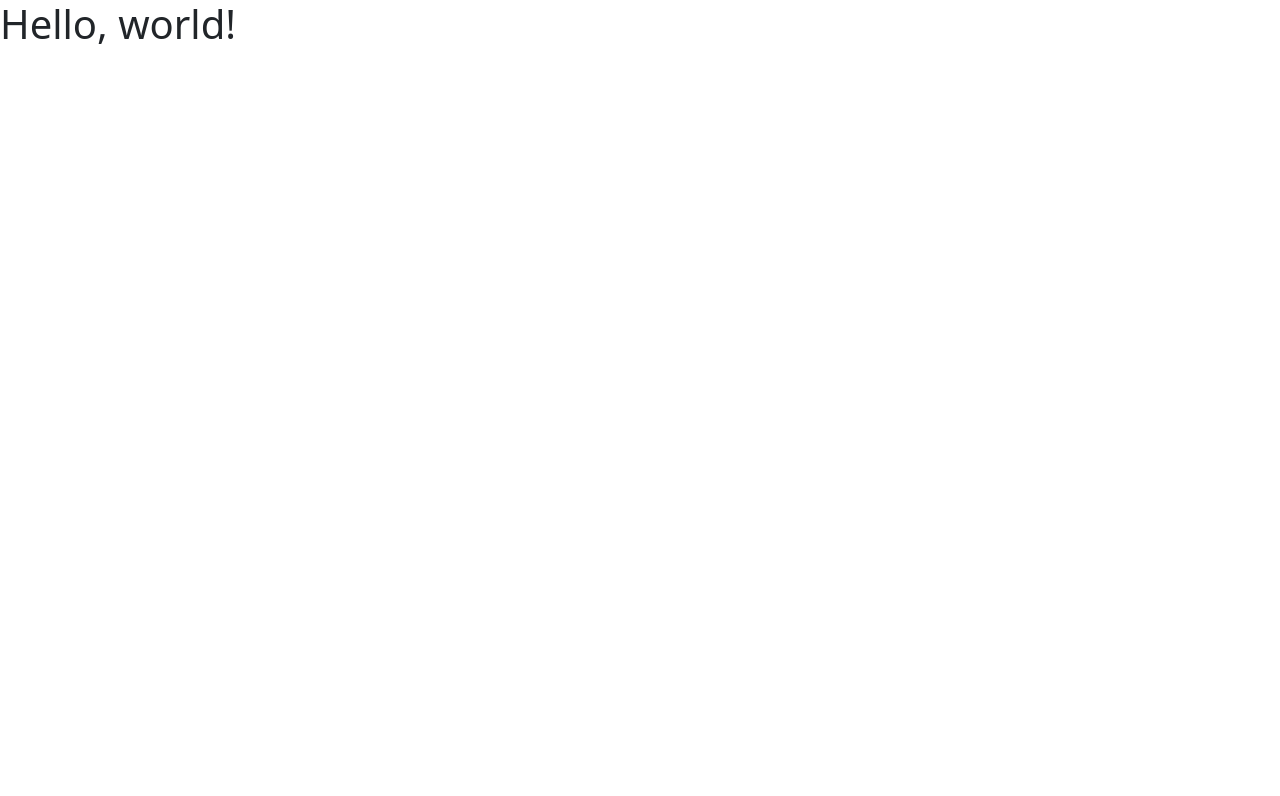
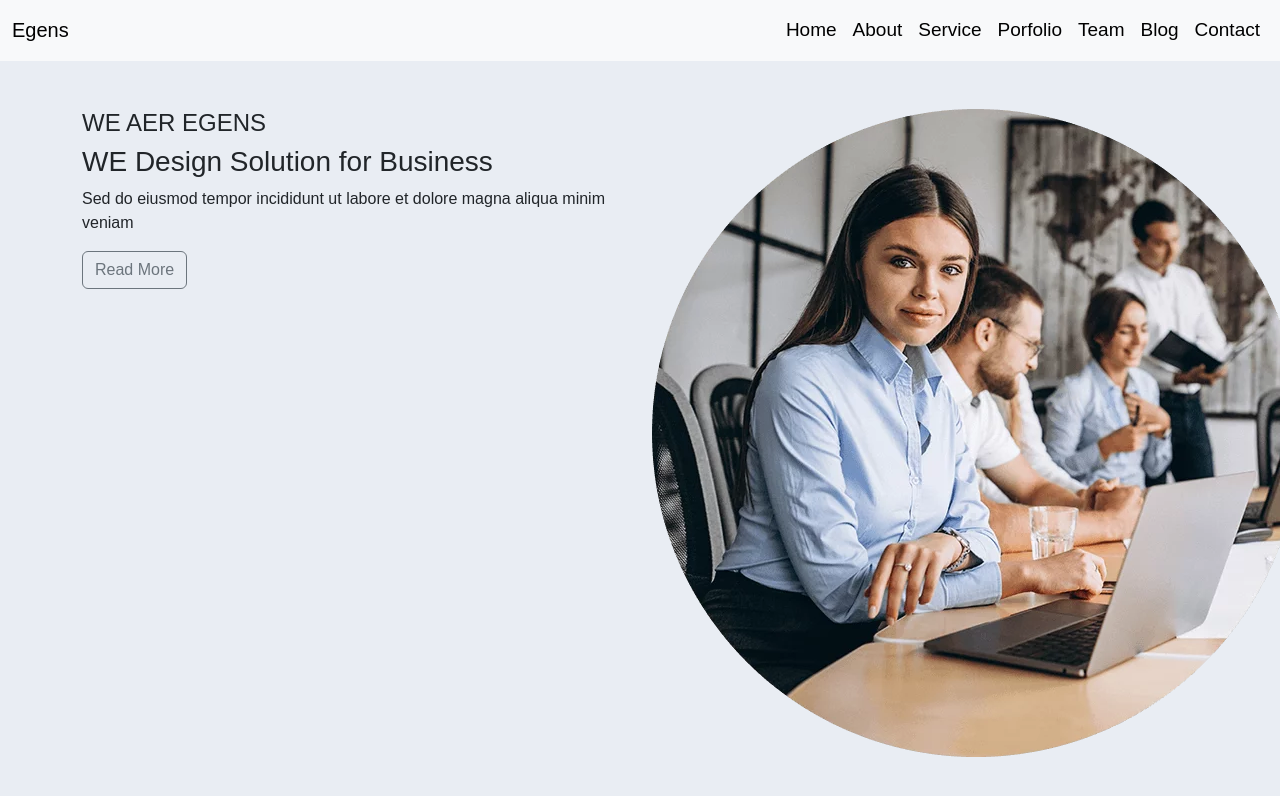
Before and after one commit to AliAbdJaleel/Egens-Landing-Page, a plain HTML site: page index.html in a window 1280 px wide. Drawn offline with nearby package versions, Linux system fonts and the light colour scheme.

Commit message:
add navbar

```diff
--- a/css/style.css
+++ b/css/style.css
@@ -0,0 +1,14 @@
+body{
+    background-color: #E9EDF3;
+    font-family: 'Jost' , sans-serif;
+
+}
+.nav-link{
+    font-size: 19px;
+    font-weight: 500;
+    color: black;
+
+}
+.nav-item:hover .nav-link{
+    color: #7153d9;
+}
--- a/index.html
+++ b/index.html
@@ -9,7 +9,73 @@
 
 </head>
   <body>
-    <h1>Hello, world!</h1>
+
+    <nav class="navbar navbar-expand-lg bg-body-tertiary">
+        <div class="container-fluid">
+          <a class="navbar-brand" href="#">Egens</a>
+          <button class="navbar-toggler" type="button" data-bs-toggle="collapse" data-bs-target="#navbarSupportedContent" aria-controls="navbarSupportedContent" aria-expanded="false" aria-label="Toggle navigation">
+            <span class="navbar-toggler-icon"></span>
+          </button>
+          <div class="collapse navbar-collapse" id="navbarSupportedContent">
+            <ul class="navbar-nav ms-auto mb-2 mb-lg-0">
+              <li class="nav-item">
+                <a class="nav-link" aria-current="page" href="#">Home</a>
+              </li>
+              <li class="nav-item">
+                <a class="nav-link" href="#">About</a>
+              </li>
+
+              <li class="nav-item">
+                <a class="nav-link" href="#">Service</a>
+              </li>
+
+
+              <li class="nav-item">
+                <a class="nav-link" href="#">Porfolio</a>
+              </li>
+
+              <li class="nav-item">
+                <a class="nav-link" href="#">Team</a>
+              </li>
+
+              <li class="nav-item">
+                <a class="nav-link" href="#">Blog</a>
+              </li>
+
+
+              <li class="nav-item">
+                <a class="nav-link" href="#">Contact</a>
+              </li>
+
+            </ul>
+          </div>
+        </div>
+      </nav>
+<div class="container">
+
+</div>
+<div class="container">
+
+  <div class="row py-5">
+<div class="col-lg-6">
+<h4 class="main-subtitle"> WE AER EGENS </h4>
+<h3 class="main-title"> WE Design Solution for Business </h3>
+<p class="main-p">Sed do eiusmod tempor incididunt ut labore et dolore magna aliqua minim veniam</p>
+<a class="main-btn btn btn-outline-secondary" href=""> Read More </a>
+
+</div>
+
+<div class="col-lg-6">
+<img src="img/img-three.webp" alt="">
+</div>
+
+  </div>
+</div>
+
+
+
+
+
     <script src="https://cdn.jsdelivr.net/npm/bootstrap@5.3.2/dist/js/bootstrap.bundle.min.js" integrity="sha384-C6RzsynM9kWDrMNeT87bh95OGNyZPhcTNXj1NW7RuBCsyN/o0jlpcV8Qyq46cDfL" crossorigin="anonymous"></script>
   </body>
 </html>
```
Also changed, not shown: img/img-three.webp (added).
